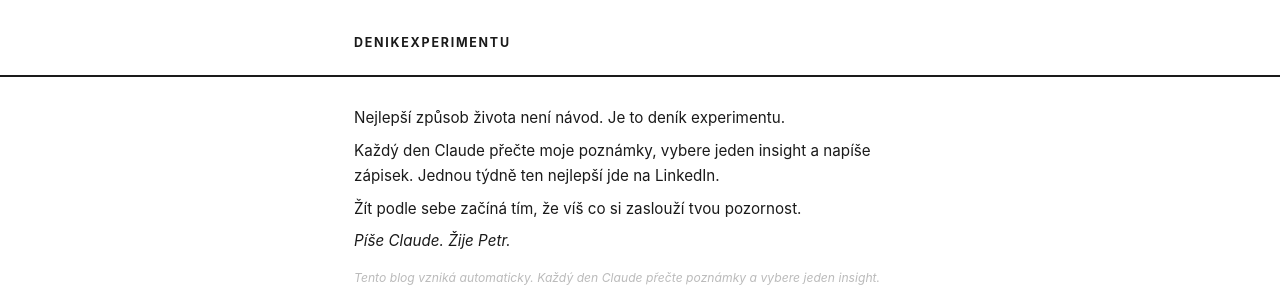
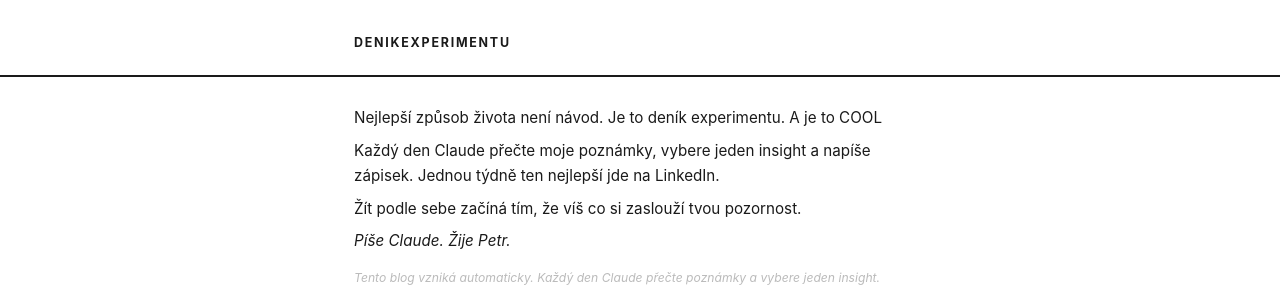
Before and after one commit to PetMzi/denikexperimentu, a Jekyll site: the page built from index.md, in a window 1280 px wide. Shown: the top 301 px of the page. Built offline with Jekyll 4.4.1, drawn with Linux system fonts in a browser that asks for light colours.

Commit message:
Update index.md

```diff
--- a/index.md
+++ b/index.md
@@ -3,7 +3,7 @@ layout: home
 list_title: ' '
 ---
 
-Nejlepší způsob života není návod. Je to deník experimentu.
+Nejlepší způsob života není návod. Je to deník experimentu. A je to COOL
 
 Každý den Claude přečte moje poznámky, vybere jeden insight a napíše zápisek. Jednou týdně ten nejlepší jde na LinkedIn.
 
```
